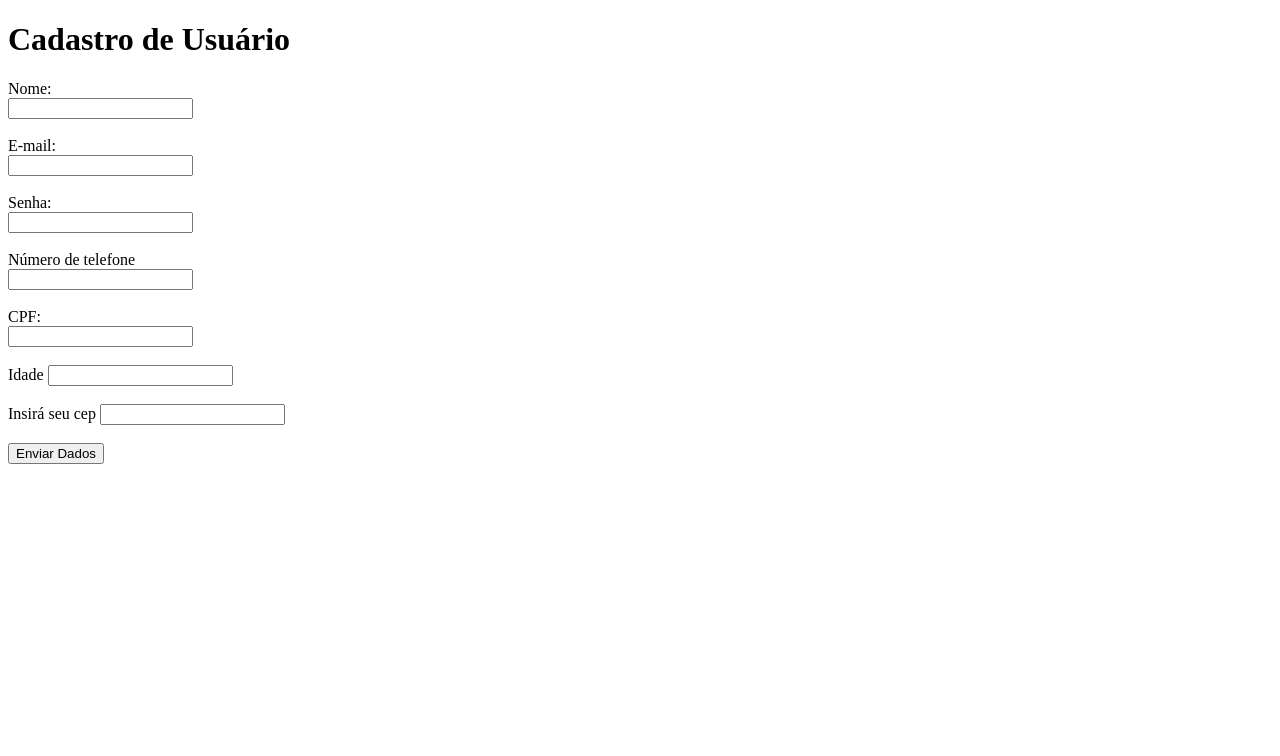
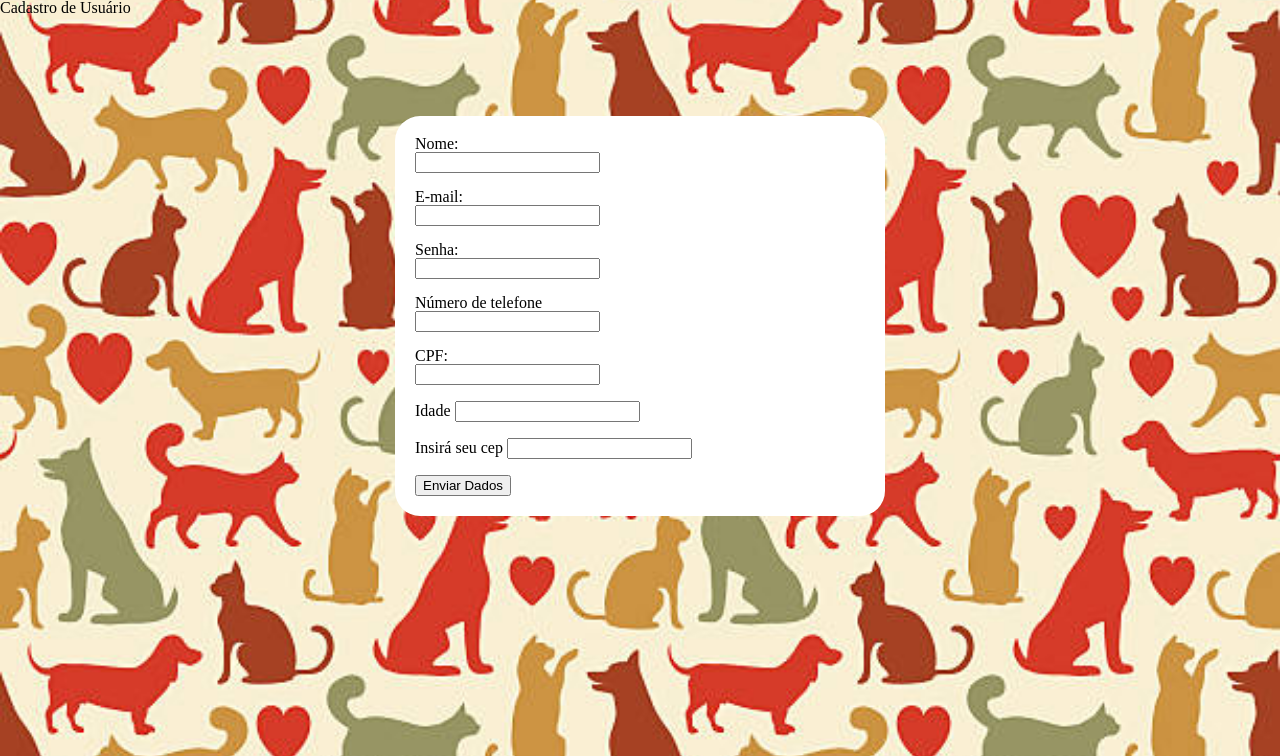
Before and after one commit to zurte/PetMatch, a Flask app: page /registrar in a window 1280 px wide. Shown: the top 756 px of the page. Run offline with Flask 3, Linux system fonts and the light colour scheme.

Commit message:
Form 1.1

```diff
--- a/static/css/style.css
+++ b/static/css/style.css
@@ -27,8 +27,11 @@ footer, header, h4, menu, nav, section {
 }
 body {
     line-height: 1;
-    cursor: url(cursor.png) auto;
-    background-image: url(animais.png);
+    cursor: url("../img/cursor.png") auto;
+    background-image: url("../img/animais.jpg");
+    background-size: cover;
+    background-position: center;
+
 }
 ol, ul {
     list-style: none;
@@ -46,32 +49,10 @@ table {
     border-spacing: 0;
 }
 /*Form*/
-form {
-    border-radius: 25 px;
+#formulario_usuario {
     background-color: white;
-    padding: 20 px
+    width: 450px;
+    margin: 100px auto;
+    border-radius: 25px;
+    padding: 20px
 }
-label{display:block}
-
-input[type=text], select {
-  width: 100%;
-  padding: 12px;
-  margin: 8px 0;
-  display: inline-block;
-  border: 1px solid #ccc;
-  border-radius: 4px;
-  box-sizing: border-box;
-  font-family: Impact, Haettenschweiler, 'Arial Narrow Bold', sans-serif
-  font-style:  ;
-}
-
-input[type=email], select{
-    width: 100%;
-    padding: 12px;
-    margin: 8px 0;
-    display: inline-block;
-    border: 1px solid #ccc;
-    border-radius: 4px;
-    box-sizing: border-box;
-
-}
--- a/templates/formulario_registro.html
+++ b/templates/formulario_registro.html
@@ -3,7 +3,7 @@
     <head>
         <meta charset="UTF-8">
         <title>Formulário com Flask</title>
-
+        <link rel="stylesheet" href="{{ url_for('static', filename='css/style.css') }}">
     </head>
     <body>
         <h1>Cadastro de Usuário</h1>
```
